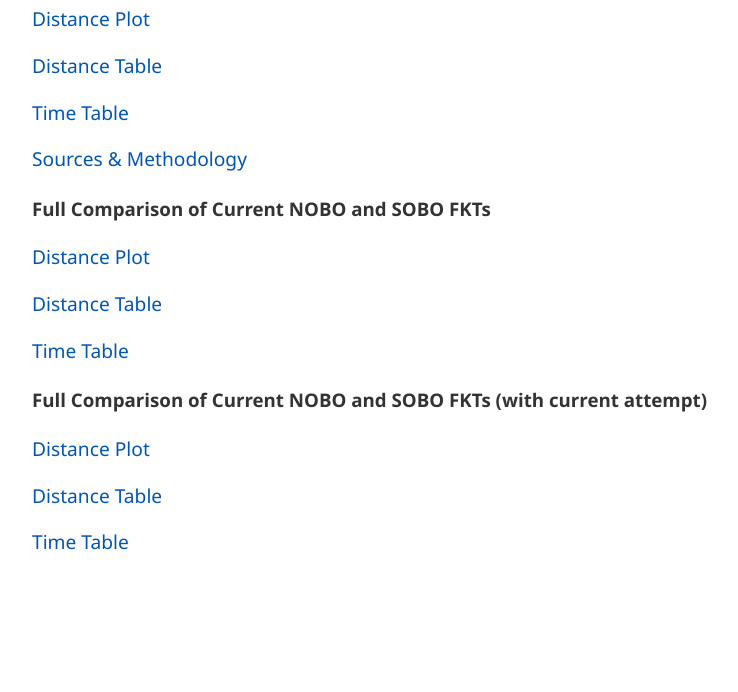
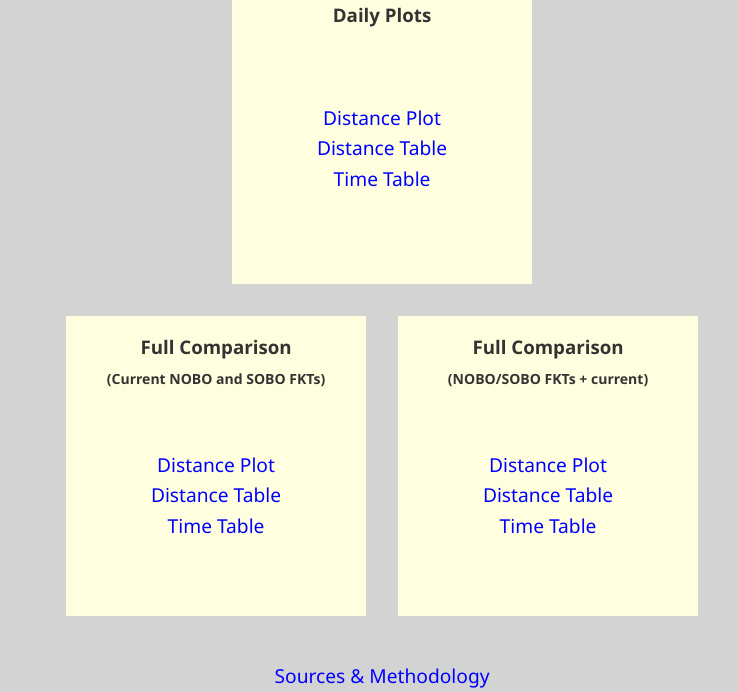
Before and after one commit to piezoelectric235/jk_appalachian_fkt_attempt, a plain HTML site: page index.html in a window 1280 px wide. Shown: the part 108-800 px from the top of the page, without its empty margins (258-996 px from the left). Drawn offline with Linux system fonts and the light colour scheme.

Commit message:
Restyled sources and index

```diff
--- a/index.html
+++ b/index.html
@@ -2,58 +2,44 @@
     <!DOCTYPE html>
     <html lang="en">
     <head>
+      <link rel=stylesheet href="style.css">
       <meta charset="UTF-8">
       <title>Appalachian Trail FKT Attempt Tracker</title>
-      <style>
-        body {
-          font-family: "Segoe UI", sans-serif;
-          max-width: 700px;
-          margin: 50px auto;
-          padding: 0 1rem;
-          line-height: 1.6;
-          color: #333;
-        }
-        h1 {
-          font-size: 1.8rem;
-          margin-bottom: 1rem;
-          text-align: center;
-        }
-        ul {
-          list-style: none;
-          padding-left: 0;
-        }
-        li {
-          margin: 1rem 0;
-        }
-        a {
-          text-decoration: none;
-          font-size: 1.2rem;
-          color: #0056b3;
-        }
-        a:hover {
-          text-decoration: underline;
-        }
-      </style>
     </head>
     <body>
       <h1>Appalachian Trail FKT Attempt Tracker</h1>
+
+    <div class="content">
+      <div class="box">
+        <h3>Daily Plots</h3>
         <ul>
           <li><a href="compare_latest.html">Distance Plot</a></li>
           <li><a href="dist_table_latest.html">Distance Table</a></li>
           <li><a href="time_table_latest.html">Time Table</a></li>
-        <li><a href="sources.html">Sources & Methodology</a></li>
         </ul>
-      <h3>Full Comparison of Current NOBO and SOBO FKTs</h3>
+      </div>
+
+      <div class="full-comparisons">
+        <div class="box">
+          <h3>Full Comparison<br><span style=font-size:14px>(Current NOBO and SOBO FKTs)</span></h3>
           <ul>
             <li><a href="compare_full.html">Distance Plot</a></li>
             <li><a href="dist_table_full.html">Distance Table</a></li>
             <li><a href="time_table_full.html">Time Table</a></li>
           </ul>
-      <h3>Full Comparison of Current NOBO and SOBO FKTs (with current attempt)</h3>
+        </div>
+
+        <div class="box">
+          <h3>Full Comparison<br><span style=font-size:14px>(NOBO/SOBO FKTs + current)</h3>
           <ul>
             <li><a href="compare_all.html">Distance Plot</a></li>
             <li><a href="dist_table_all.html">Distance Table</a></li>
             <li><a href="time_table_all.html">Time Table</a></li>
           </ul>
+        </div>
+      </div>
+    </div>
+
+    <a href="sources.html">Sources & Methodology</a>
   </body>
     </html>
--- /dev/null
+++ b/style.css
@@ -0,0 +1,77 @@
+body {
+  font-family: "Segoe UI", sans-serif;
+  padding: 0 1rem;
+  line-height: 1.6;
+  color: #333;
+  display: flex;
+  flex-direction: column;
+  align-items: center;
+  align-content: center;
+  justify-content: space-between;
+  height: 100vh;
+  margin: 0;
+  background-color: lightgray;
+}
+
+h1 {
+  font-size: 1.8rem;
+  margin: 0;
+  padding-bottom: 0;
+  text-align: center;
+}
+
+.content {
+  display: flex;
+  justify-content: center;
+  flex-direction: column;
+  align-items: center;
+  margin-top: 32px;
+  margin-bottom: 32px;
+  gap: 32px;
+}
+
+.box {
+  box-sizing: border-box;
+  height: 300px;
+  width: 300px;
+  padding: 16px;
+  display: flex;
+  flex-direction: column;
+  align-items: center;
+  background-color: lightyellow;
+}
+
+ul {
+  list-style: none;
+  padding: 0;
+  margin: 0;
+  flex-grow: 1;
+  display: flex;
+  flex-direction: column;
+  align-items: center;
+  justify-content: center;
+}
+li {
+}
+a {
+  text-decoration: none;
+  font-size: 1.2rem;
+  color: blue;
+}
+a:hover {
+  text-decoration: underline;
+}
+
+h3 {
+  margin: 0;
+  padding: 0;
+  text-align: center;
+}
+
+.full-comparisons {
+  display: flex;
+  gap: 32px;
+  flex-wrap: wrap;
+  justify-content: center;
+  align-items: center;
+}
```
Also changed, not shown: sources.html (+1 -0 lines). Lines whose indentation alone changed are shown as unchanged.
